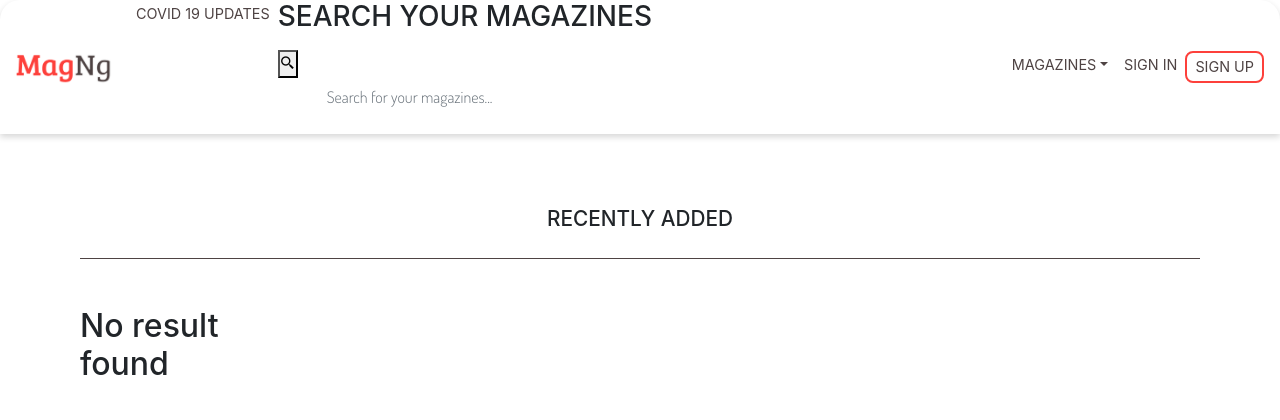
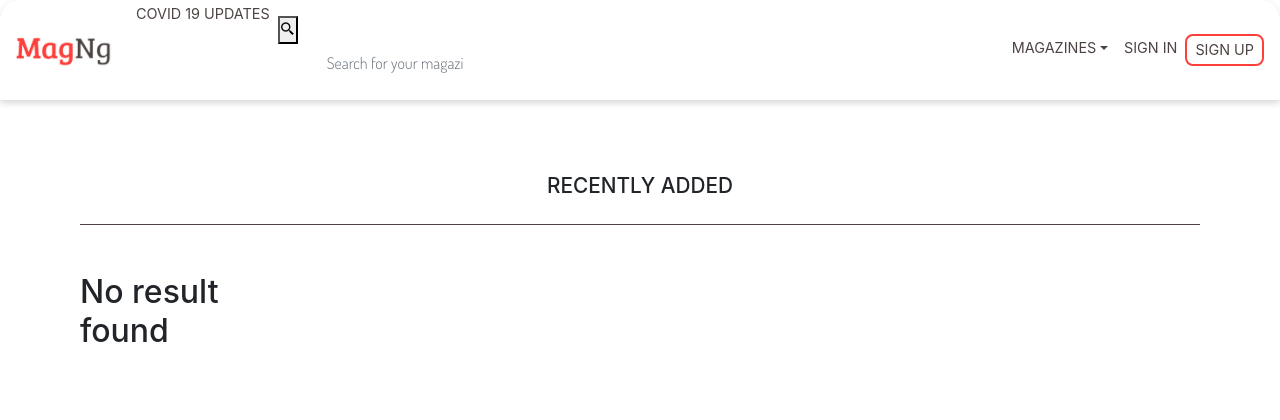
Before and after one commit to rajman01/mag-ng, a Django app: page /recent/ in a window 1280 px wide. Shown: the top 420 px of the page. Run offline with Django 3.2, Linux system fonts and the light colour scheme; data that the repository does not hold is empty; some libraries are stand-ins or nearby versions.

Commit message:
debugging

```diff
--- a/articles/models.py
+++ b/articles/models.py
@@ -56,7 +56,7 @@
             Q(categories__icontains=query) |
             Q(author__username__icontains=query)
         )
-        return  self.filter(lookup)
+        return self.filter(lookup)
 
 
 class ArticleManager(models.Manager):
--- a/articles/templates/articles/base.html
+++ b/articles/templates/articles/base.html
@@ -60,7 +60,6 @@
                 <li class="nav-item active"> <a class="nav-link" href="{% url 'articles:covid' %}">COVID 19 UPDATES</a> </li>
                 <li class="nav-item">
                     <form action="/search/">
-                    <h3>SEARCH YOUR MAGAZINES</h3>
                     <div class="position-relative mt-lg-3 mt-3">
                         <button type="submit"> <i class='bx bx-search-alt-2'></i></button>
                         <input type="search" name="q" class="form-control" id="search_field"
--- a/articles/views.py
+++ b/articles/views.py
@@ -287,7 +287,9 @@
         SearchQuery.objects.create(user=user, query=query)
         result = ArticleModel.objects.search(query=query)
         context['objects'] = result
+        context['category'] = query
     return render(request, 'articles/search_view.html')
+
 
 def covid(request):
     query = request.POST.get('search')
```
